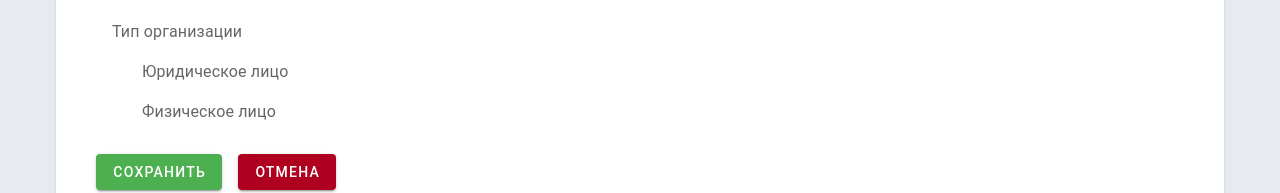
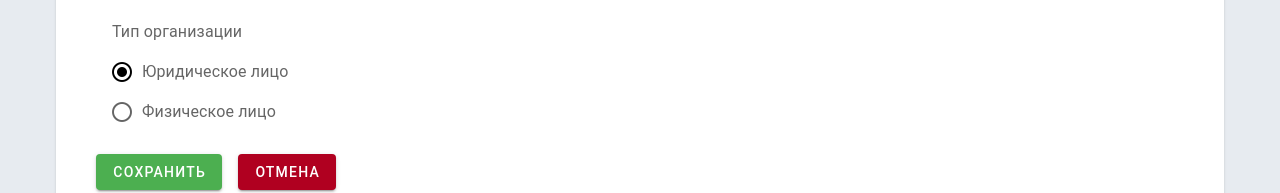
Before and after one commit to ADeoZ/ads-labeling-report, a Vue app: page / in a window 1280 px wide. Shown: the part 340-533 px from the top of the page. Built offline with nearby package versions, Linux system fonts and the light colour scheme.

Commit message:
webpack-plugin-vuetify

```diff
--- a/package.json
+++ b/package.json
@@ -10,11 +10,13 @@
   "dependencies": {
     "core-js": "^3.8.3",
     "vue": "^3.2.13",
-    "vuetify": "^3.0.1"
+    "vuetify": "^3.0.1",
+    "webpack-plugin-vuetify": "^2.0.0"
   },
   "devDependencies": {
     "@babel/core": "^7.12.16",
     "@babel/eslint-parser": "^7.12.16",
+    "@mdi/font": "^7.0.96",
     "@vue/cli-plugin-babel": "~5.0.0",
     "@vue/cli-plugin-eslint": "~5.0.0",
     "@vue/cli-service": "~5.0.0",
--- a/src/components/AgencySettings.vue
+++ b/src/components/AgencySettings.vue
@@ -23,12 +23,8 @@
       label="Тип организации"
       mandatory
     >
-      <v-radio color="black" label="Юридическое лицо" value="ul"></v-radio>
-      <v-radio
-        color="red-darken-3"
-        label="Физическое лицо"
-        value="fl"
-      ></v-radio>
+      <v-radio label="Юридическое лицо" value="ul" />
+      <v-radio label="Физическое лицо" value="fl" />
     </v-radio-group>
 
     <v-btn color="success" class="mr-4" @click="validate"> Сохранить </v-btn>
@@ -49,7 +45,7 @@ export default {
     inn: "",
     innRules: [(v) => !!v || "ИНН обязателен для указания"],
 
-    type: "fl",
+    type: "ul",
     typeRules: [(v) => !!v || "Тип обязателен для указания"],
   }),
 
--- a/src/main.js
+++ b/src/main.js
@@ -1,39 +1,5 @@
 import { createApp } from "vue";
-import App from "./App.vue";
-
-// Vuetify
-import "vuetify/styles";
-import { createVuetify } from "vuetify";
-import { ru } from "vuetify/locale";
-import * as components from "vuetify/components";
-import * as directives from "vuetify/directives";
-const mainTheme = {
-  dark: false,
-  colors: {
-    background: "#e7ebf0", // фон main
-    surface: "#001e3c", // фон контейнеров
-    "surface-secondary": "#FFFFFF", // фон карточек
-    primary: "#f57c00",
-    secondary: "#8bc34a",
-    error: "#B00020",
-    info: "#2196F3",
-    success: "#4CAF50",
-    warning: "#FB8C00",
-  },
-};
-const vuetify = createVuetify({
-  components,
-  directives,
-  locale: {
-    locale: "ru",
-    messages: { ru },
-  },
-  theme: {
-    defaultTheme: "mainTheme",
-    themes: {
-      mainTheme,
-    },
-  },
-});
+import App from "@/App.vue";
+import vuetify from "@/plugins/vuetify";
 
 createApp(App).use(vuetify).mount("#helenlabeling");
--- /dev/null
+++ b/src/plugins/vuetify.js
@@ -0,0 +1,34 @@
+import "@mdi/font/css/materialdesignicons.css";
+import { createVuetify } from "vuetify";
+import { ru } from "vuetify/locale";
+import "vuetify/styles";
+
+const mainTheme = {
+  dark: false,
+  colors: {
+    background: "#e7ebf0", // фон main
+    surface: "#001e3c", // фон контейнеров
+    "surface-secondary": "#FFFFFF", // фон карточек
+    primary: "#f57c00",
+    secondary: "#8bc34a",
+    error: "#B00020",
+    info: "#2196F3",
+    success: "#4CAF50",
+    warning: "#FB8C00",
+  },
+};
+
+const vuetify = createVuetify({
+  locale: {
+    locale: "ru",
+    messages: { ru },
+  },
+  theme: {
+    defaultTheme: "mainTheme",
+    themes: {
+      mainTheme,
+    },
+  },
+});
+
+export default vuetify;
--- a/vue.config.js
+++ b/vue.config.js
@@ -1,4 +1,9 @@
 const { defineConfig } = require("@vue/cli-service");
+const { VuetifyPlugin } = require("webpack-plugin-vuetify");
+
 module.exports = defineConfig({
   transpileDependencies: true,
+  configureWebpack: {
+    plugins: [new VuetifyPlugin()],
+  },
 });
```
Also changed, not shown: 1 other file (tests, documents, lock files or other folders).
